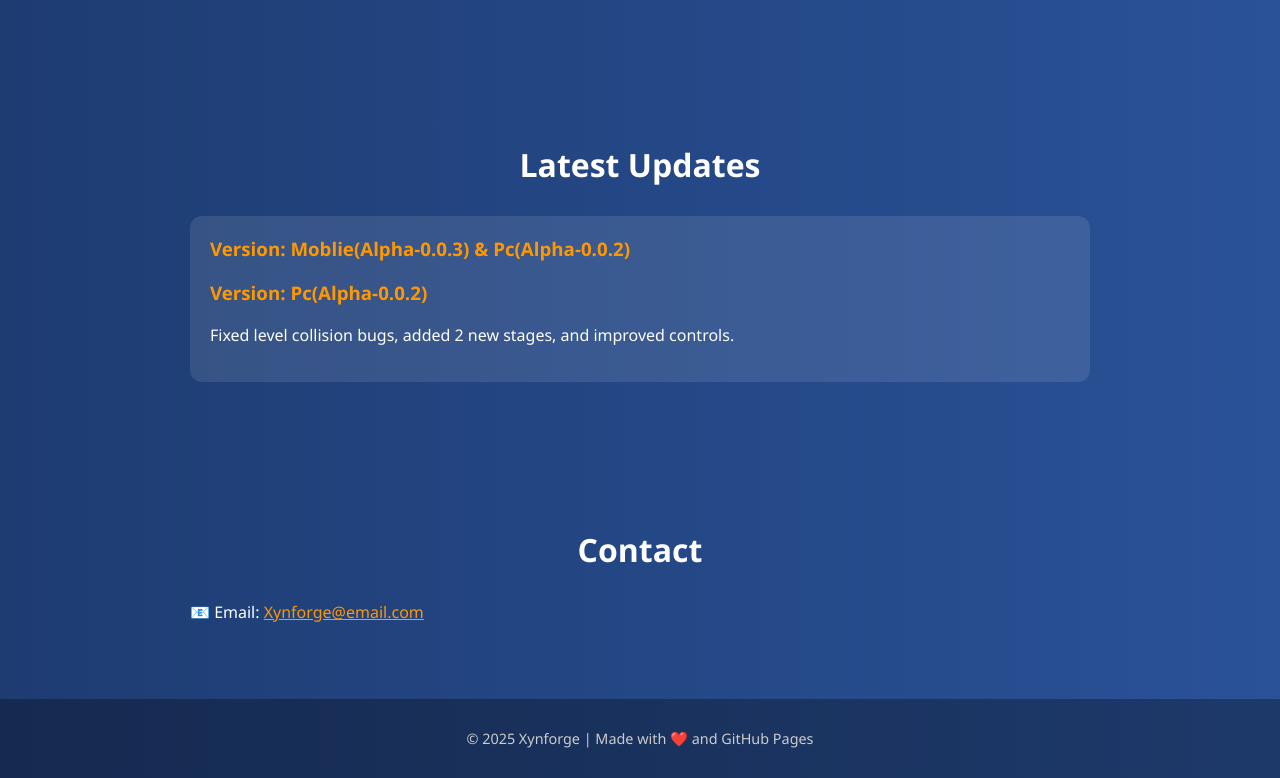
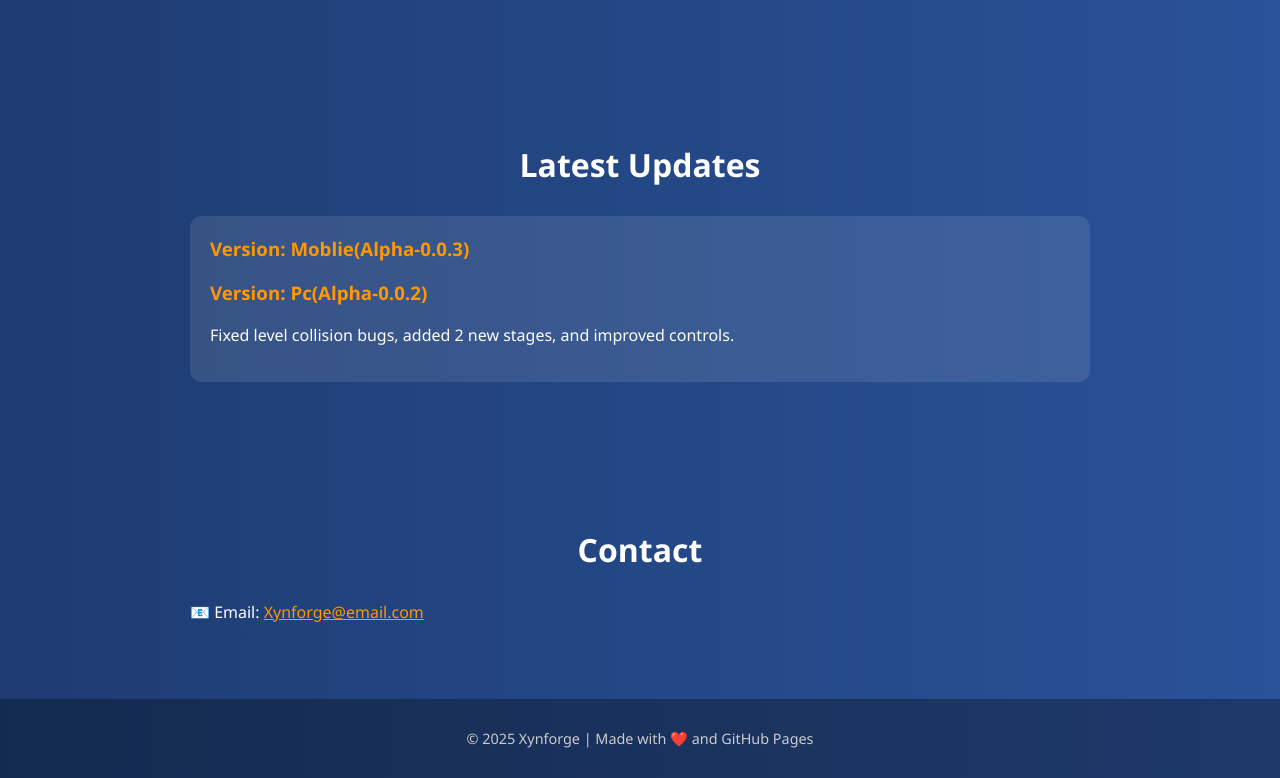
Before and after one commit to Xynforge/PurrvanaQuest.github.io, a plain HTML site: page index.html in a window 1280 px wide. Shown: the part 1144-1922 px from the top of the page. Drawn offline with Linux system fonts and the light colour scheme.

Commit message:
Update index.html

```diff
--- a/index.html
+++ b/index.html
@@ -158,7 +158,7 @@
 
   <script>
     // 🔧 Update these values when you release a new version
-    const version = "Moblie(Alpha-0.0.3) & Pc(Alpha-0.0.2)";
+    const version = "Moblie(Alpha-0.0.3)";
     const description = "Fixed level collision bugs, added 2 new stages, and improved controls.";
     const mobileLink = "https://drive.google.com/uc?export=download&id=1lOj0_RnQ9Y39hX-J5TsegG6bGmfyRBDn";
     const pcLink = "https://drive.google.com/uc?export=download&id=1cpVNPGRvK38ZNRKavctJYZL7w5jUs8xB";
```
